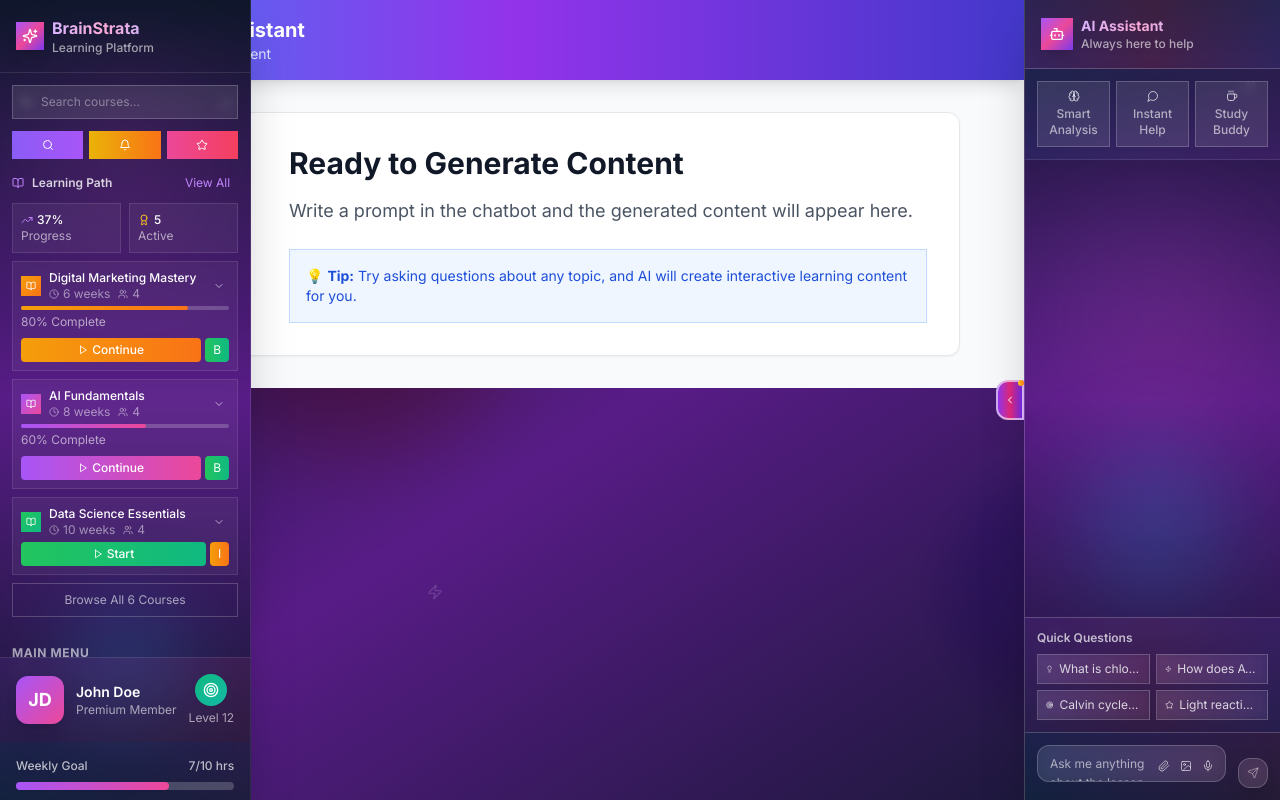
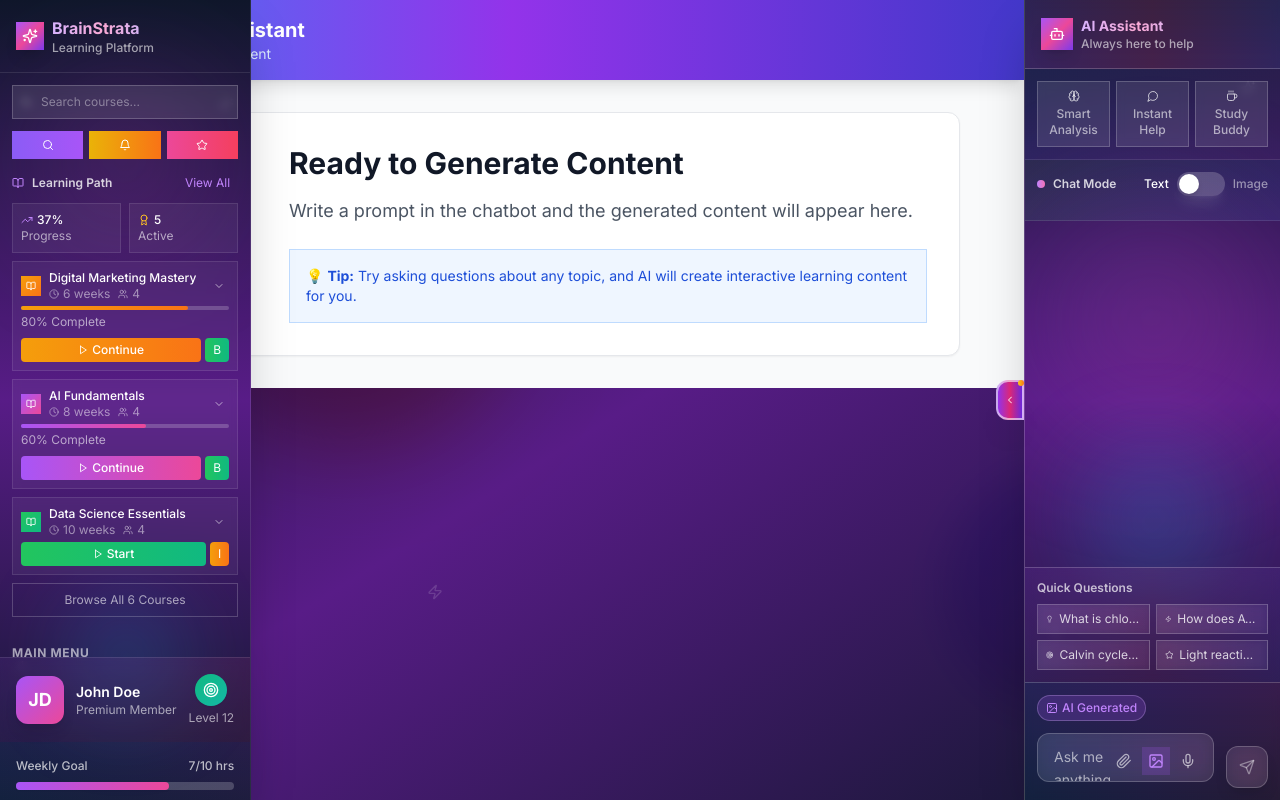
Before and after one commit to skar07/Brainstrata, a Next.js app in the folder client/: page / in a window 1280 px wide. Built offline with nearby package versions, Linux system fonts and the light colour scheme.

Commit message:
feat: add image analysis and context handling in chatbot interactions

```diff
--- /dev/null
+++ b/client/app/api/analyze-image/route.ts
@@ -0,0 +1,65 @@
+import { NextRequest, NextResponse } from 'next/server';
+import { OpenAI } from 'openai';
+
+const client = new OpenAI({
+  apiKey: process.env.OPENAI_API_KEY,
+});
+
+export async function POST(req: NextRequest) {
+  try {
+    const formData = await req.formData();
+    const imageFile = formData.get('image') as File;
+
+    if (!imageFile) {
+      return NextResponse.json({ error: 'No image provided' }, { status: 400 });
+    }
+
+    // Convert file to base64
+    const bytes = await imageFile.arrayBuffer();
+    const buffer = Buffer.from(bytes);
+    const base64Image = buffer.toString('base64');
+    const mimeType = imageFile.type;
+
+    // Analyze image using OpenAI Vision
+    const response = await client.chat.completions.create({
+      model: "gpt-4o",
+      messages: [
+        {
+          role: "system",
+          content: "You are an expert image analyzer. Analyze the uploaded image and provide a detailed description of what you see. Focus on identifying objects, text, diagrams, charts, or any visual elements that could be relevant for educational purposes. Be thorough but concise."
+        },
+        {
+          role: "user",
+          content: [
+            {
+              type: "text",
+              text: "Please analyze this image and provide a detailed description of what you see. Include any text, diagrams, charts, or visual elements that could be relevant for answering questions about this image."
+            },
+            {
+              type: "image_url",
+              image_url: {
+                url: `data:${mimeType};base64,${base64Image}`
+              }
+            }
+          ]
+        }
+      ],
+      max_tokens: 500,
+      temperature: 0.3,
+    });
+
+    const analysis = response.choices[0]?.message?.content || 'Unable to analyze image';
+
+    return NextResponse.json({
+      analysis,
+      success: true
+    });
+
+  } catch (error) {
+    console.error('Error analyzing image:', error);
+    return NextResponse.json(
+      { error: 'Failed to analyze image' },
+      { status: 500 }
+    );
+  }
+}
--- a/client/app/api/generate/route.ts
+++ b/client/app/api/generate/route.ts
@@ -30,8 +30,21 @@ const client = new OpenAI({
 
 // console.log(response);
 
-async function generateOpenAIPrompt(prompt: string, context?: string, isChained: boolean = false): Promise<string> {
+async function generateOpenAIPrompt(prompt: string, context?: string, isChained: boolean = false, imageContext?: string): Promise<string> {
   const messages = [];
+
+  // Check if prompt contains image context
+  const hasImageContext = prompt.includes('[Image Context:') && prompt.includes(']');
+  let cleanPrompt = prompt;
+  let extractedImageContext = '';
+
+  if (hasImageContext) {
+    const match = prompt.match(/\[Image Context: (.*?)\]/);
+    if (match) {
+      extractedImageContext = match[1];
+      cleanPrompt = prompt.replace(/\[Image Context: .*?\]/, '').trim();
+    }
+  }
 
   if (isChained && context) {
     messages.push({
@@ -70,7 +83,15 @@ Create content that is clear, educational, and easy for students to understand.
     });
   }
 
-  messages.push({ role: 'user' as const, content: prompt });
+  // Add image context if available
+  if (extractedImageContext) {
+    messages.push({
+      role: 'user' as const,
+      content: `Image Analysis: ${extractedImageContext}\n\nUser Question: ${cleanPrompt}`
+    });
+  } else {
+    messages.push({ role: 'user' as const, content: cleanPrompt });
+  }
 
   const response = await client.chat.completions.create({
     model: 'gpt-4o-mini',
@@ -91,10 +112,10 @@ async function generateImage(prompt: string, context?: string, isChained: boolea
 
     if (isChained && context) {
       // For chained conversations, create a more contextual image prompt
-      imagePrompt = `Create a visual representation of: ${prompt}. Context: ${context}. Style: Educational, clear, colorful, suitable for learning materials. Important: Create a wide landscape image that fits properly in a 16:9 aspect ratio (1920x1080 equivalent) without any content being cut off. Ensure all elements are fully visible within the frame.`;
+      imagePrompt = `Create a visual representation and details explanation of: ${prompt}. Context: ${context}. Style: Educational, clear, colorful, suitable for learning materials. Important: Create a wide landscape image that fits properly in a 16:9 aspect ratio (1920x1080 equivalent) without any content being cut off. Ensure all elements are fully visible within the frame.`;
     } else {
       // For new conversations, enhance the prompt for better image generation
-      imagePrompt = `Create a visual representation of: ${prompt}. Style: Educational, clear, colorful, suitable for learning materials, scientific illustration. Important: Create a wide landscape image that fits properly in a 16:9 aspect ratio (1920x1080 equivalent) without any content being cut off. Ensure all elements are fully visible within the frame.`;
+      imagePrompt = `Create a visual representation and details explanation of: ${prompt}. Style: Educational, clear, colorful, suitable for learning materials, scientific illustration. Important: Create a wide landscape image that fits properly in a 16:9 aspect ratio (1920x1080 equivalent) without any content being cut off. Ensure all elements are fully visible within the frame.`;
     }
 
     console.log('Generating image with prompt:', imagePrompt);
--- a/client/components/Chatbot.tsx
+++ b/client/components/Chatbot.tsx
@@ -2,7 +2,7 @@
 
 import { useState, useEffect, useRef } from 'react';
 import MessageInput from './MessageInput';
-import { Bot, User, ChevronLeft, Copy, ThumbsUp, ThumbsDown, Sparkles, MessageCircle, Zap, Star, Brain, Lightbulb, Target, Coffee } from 'lucide-react';
+import { Bot, User, ChevronLeft, Copy, ThumbsUp, ThumbsDown, Sparkles, MessageCircle, Zap, Star, Brain, Lightbulb, Target, Coffee, Image, Upload } from 'lucide-react';
 import type { GeneratedSection } from '../types/api';
 import { PromptChain } from './promptchaining';
 
@@ -72,6 +72,9 @@ export default function Chatbot({
 
   const [isTyping, setIsTyping] = useState(false);
   const [internalIsCollapsed, setInternalIsCollapsed] = useState(false);
+  const [isImageMode, setIsImageMode] = useState(false);
+  const [uploadedImage, setUploadedImage] = useState<string | null>(null);
+  const [imageAnalysis, setImageAnalysis] = useState<string | null>(null);
   const promptChainRef = useRef<PromptChain | null>(null);
 
   const isCollapsed = externalIsCollapsed ?? internalIsCollapsed;
@@ -90,6 +93,12 @@ export default function Chatbot({
       // First call - just the user message
       const isChainedMessage = promptChainRef.current ? promptChainRef.current.getCurrentDepth() > 0 : false;
 
+      // Add image context to the message if in image mode
+      let messageContent = content;
+      if (isImageMode && imageAnalysis) {
+        messageContent = `[Image Context: ${imageAnalysis}] ${content}`;
+      }
+
       const userMessage: Message = {
         id: Date.now().toString(),
         content,
@@ -104,7 +113,7 @@ export default function Chatbot({
 
       // Add to prompt chain (without response for now)
       if (promptChainRef.current) {
-        promptChainRef.current.addPrompt(content);
+        promptChainRef.current.addPrompt(messageContent);
         onChainUpdate?.(promptChainRef.current);
       }
     } else {
@@ -135,20 +144,57 @@ export default function Chatbot({
     }
   };
 
-  const generateResponse = (input: string): string => {
-    const responses = [
-      "Great question! Let me explain that concept in detail. Photosynthesis is a fascinating process that involves multiple stages working together to convert light energy into chemical energy.",
-      "That's an excellent observation! The process you're asking about is fundamental to understanding how plants create energy. Here's what happens...",
-      "I'm glad you asked! This is one of the most important concepts in biology. Let me break it down for you step by step.",
-      "Interesting question! The answer involves understanding the molecular mechanisms that make life possible. Here's a comprehensive explanation...",
-      "Perfect timing for this question! What you're asking about connects to several other important biological processes. Let me explain...",
-    ];
-    return responses[Math.floor(Math.random() * responses.length)];
-  };
+
 
   const handleChainUpdate = (chain: PromptChain) => {
     promptChainRef.current = chain;
     onChainUpdate?.(chain);
+  };
+
+  const handleImageUpload = async (file: File) => {
+    try {
+      // Convert file to base64
+      const reader = new FileReader();
+      reader.onload = async (e) => {
+        const base64Image = e.target?.result as string;
+        setUploadedImage(base64Image);
+
+        // Send image for analysis
+        const formData = new FormData();
+        formData.append('image', file);
+
+        const response = await fetch('/api/analyze-image', {
+          method: 'POST',
+          body: formData,
+        });
+
+        if (response.ok) {
+          const result = await response.json();
+          setImageAnalysis(result.analysis);
+
+          // Add a system message about image analysis
+          const analysisMessage: Message = {
+            id: Date.now().toString(),
+            content: `📷 Image uploaded and analyzed. You can now ask questions about this image.`,
+            isBot: true,
+            timestamp: new Date(),
+          };
+          setMessages(prev => [...prev, analysisMessage]);
+        } else {
+          throw new Error('Failed to analyze image');
+        }
+      };
+      reader.readAsDataURL(file);
+    } catch (error) {
+      console.error('Error uploading image:', error);
+      const errorMessage: Message = {
+        id: Date.now().toString(),
+        content: `❌ Error uploading image. Please try again.`,
+        isBot: true,
+        timestamp: new Date(),
+      };
+      setMessages(prev => [...prev, errorMessage]);
+    }
   };
 
   const resetChain = () => {
@@ -252,6 +298,102 @@ export default function Chatbot({
               </div>
             ))}
           </div>
+        </div>
+      )}
+
+      {/* Mode Toggle - Fixed */}
+      {!isCollapsed && (
+        <div className="flex-shrink-0 p-3 border-b border-white/10 bg-gradient-to-r from-green-500/10 to-blue-500/10 relative z-10">
+          <div className="flex items-center justify-between mb-3">
+            <div className="flex items-center gap-2">
+              <div className="w-2 h-2 bg-gradient-to-r from-purple-400 to-pink-400 rounded-full animate-pulse"></div>
+              <p className="text-xs text-white/80 font-semibold">Chat Mode</p>
+            </div>
+            <div className="flex items-center gap-2">
+              <span className={`text-xs font-medium transition-colors duration-300 ${
+                !isImageMode ? 'text-white' : 'text-white/50'
+              }`}>Text</span>
+              <button
+                onClick={() => setIsImageMode(!isImageMode)}
+                className={`relative w-12 h-6 rounded-full transition-all duration-300 shadow-lg ${
+                  isImageMode
+                    ? 'bg-gradient-to-r from-purple-500 to-pink-500 shadow-purple-500/30'
+                    : 'bg-white/20 shadow-white/10'
+                }`}
+                title={isImageMode ? "Switch to text mode" : "Switch to image mode"}
+              >
+                <div className={`absolute top-0.5 w-5 h-5 bg-white rounded-full transition-all duration-300 shadow-md ${
+                  isImageMode ? 'right-0.5' : 'left-0.5'
+                }`} />
+              </button>
+              <span className={`text-xs font-medium transition-colors duration-300 ${
+                isImageMode ? 'text-white' : 'text-white/50'
+              }`}>Image</span>
+            </div>
+          </div>
+
+          {/* Image Upload Area */}
+          {isImageMode && (
+            <div className="space-y-3">
+              {!uploadedImage ? (
+                <div className="relative group">
+                  <input
+                    type="file"
+                    accept="image/*"
+                    onChange={(e) => {
+                      const file = e.target.files?.[0];
+                      if (file) handleImageUpload(file);
+                    }}
+                    className="absolute inset-0 w-full h-full opacity-0 cursor-pointer"
+                    id="image-upload"
+                  />
+                  <label
+                    htmlFor="image-upload"
+                    className="flex flex-col items-center justify-center gap-2 p-4 bg-gradient-to-r from-purple-500/10 to-pink-500/10 border-2 border-dashed border-purple-300/30 rounded-xl cursor-pointer hover:from-purple-500/20 hover:to-pink-500/20 hover:border-purple-300/50 transition-all duration-300 group-hover:scale-[1.02]"
+                  >
+                    <div className="w-8 h-8 bg-gradient-to-r from-purple-500/20 to-pink-500/20 rounded-lg flex items-center justify-center">
+                      <Upload className="w-4 h-4 text-purple-300" />
+                    </div>
+                    <div className="text-center">
+                      <p className="text-xs text-purple-300 font-medium">Upload Image</p>
+                      <p className="text-xs text-white/40">Click or drag to upload</p>
+                    </div>
+                  </label>
+                </div>
+              ) : (
+                <div className="space-y-3">
+                  <div className="relative group">
+                    <img
+                      src={uploadedImage}
+                      alt="Uploaded"
+                      className="w-full h-24 object-cover rounded-xl border border-white/20 group-hover:border-purple-300/50 transition-all duration-300"
+                    />
+                    <button
+                      onClick={() => {
+                        setUploadedImage(null);
+                        setImageAnalysis(null);
+                      }}
+                      className="absolute top-2 right-2 w-6 h-6 bg-red-500/90 text-white rounded-full flex items-center justify-center text-sm hover:bg-red-500 hover:scale-110 transition-all duration-200 shadow-lg"
+                      title="Remove image"
+                    >
+                      ×
+                    </button>
+                    <div className="absolute inset-0 bg-gradient-to-t from-black/20 to-transparent rounded-xl opacity-0 group-hover:opacity-100 transition-opacity duration-300"></div>
+                  </div>
+
+                  {imageAnalysis && (
+                    <div className="p-3 bg-gradient-to-r from-green-500/10 to-blue-500/10 rounded-xl border border-green-300/20">
+                      <div className="flex items-center gap-2 mb-2">
+                        <div className="w-2 h-2 bg-green-400 rounded-full animate-pulse"></div>
+                        <p className="text-xs text-green-300 font-semibold">Image Analyzed</p>
+                      </div>
+                      <p className="text-xs text-white/70 leading-relaxed line-clamp-3">{imageAnalysis}</p>
+                    </div>
+                  )}
+                </div>
+              )}
+            </div>
+          )}
         </div>
       )}
 
@@ -370,6 +512,8 @@ export default function Chatbot({
               onNewGeneratedContent={onNewGeneratedContent}
               onGeneratingStateChange={onGeneratingStateChange}
               onChainUpdate={handleChainUpdate}
+              isImageMode={isImageMode}
+              imageAnalysis={imageAnalysis}
             />
           </div>
         </>
--- a/client/components/MessageInput.tsx
+++ b/client/components/MessageInput.tsx
@@ -10,18 +10,22 @@ interface MessageInputProps {
   onNewGeneratedContent?: (sections: GeneratedSection[]) => void;
   onGeneratingStateChange?: (generating: boolean) => void;
   onChainUpdate?: (chain: PromptChain) => void;
+  isImageMode?: boolean;
+  imageAnalysis?: string | null;
 }
 
 export default function MessageInput({
   onSendMessage,
   onNewGeneratedContent,
   onGeneratingStateChange,
-  onChainUpdate
+  onChainUpdate,
+  isImageMode = false,
+  imageAnalysis = null
 }: MessageInputProps) {
   const [message, setMessage] = useState('');
   const [isRecording, setIsRecording] = useState(false);
   const [loading, setLoading] = useState(false);
-  const [generateImage, setGenerateImage] = useState(false);
+  const [generateImage, setGenerateImage] = useState(true);
   const promptChainRef = useRef<PromptChain | null>(null);
 
   // Initialize prompt chain
@@ -78,11 +82,17 @@ export default function MessageInput({
       const context = buildContextFromChain();
       const isChained = promptChainRef.current ? promptChainRef.current.getCurrentDepth() > 0 : false;
 
+      // Prepare the prompt with image context if in image mode
+      let finalPrompt = userPrompt;
+      if (isImageMode && imageAnalysis) {
+        finalPrompt = `[Image Context: ${imageAnalysis}] ${userPrompt}`;
+      }
+
       // Use streaming mode for better UX
       const res = await fetch('/api/generate', {
         method: 'POST',
         body: JSON.stringify({
-          prompt: userPrompt,
+          prompt: finalPrompt,
           context: context,
           isChained: isChained,
           generateImage: generateImage,
@@ -204,7 +214,6 @@ export default function MessageInput({
     } finally {
       setLoading(false);
       onGeneratingStateChange?.(false);
-      setGenerateImage(false); // Reset image generation flag
     }
   };
 
@@ -224,7 +233,52 @@ export default function MessageInput({
   const chainDepth = promptChainRef.current ? promptChainRef.current.getCurrentDepth() : 0;
 
   return (
-    <form onSubmit={handleSubmit} className="relative">
+    <div className="space-y-3">
+      {/* Status Indicators - Fixed Position */}
+      <div className="flex items-center justify-between">
+        <div className="flex items-center gap-2">
+          {isImageMode && imageAnalysis && (
+            <div className="flex items-center gap-1 px-2 py-1 bg-green-500/20 rounded-full border border-green-300/30">
+              <Image className="w-3 h-3 text-green-400" />
+              <span className="text-xs text-green-400 font-medium">Image Mode</span>
+            </div>
+          )}
+          {generateImage && (
+            <div className="flex items-center gap-1 px-2 py-1 bg-purple-500/20 rounded-full border border-purple-300/30">
+              <Image className="w-3 h-3 text-purple-400" />
+              <span className="text-xs text-purple-400 font-medium">AI Generated</span>
+            </div>
+          )}
+        </div>
+
+        {/* Character Counter */}
+        {message.length > 0 && (
+          <span className={`text-xs ${
+            message.length > 500 ? 'text-red-400' : 'text-white/60'
+          }`}>
+            {message.length}/1000
+          </span>
+        )}
+      </div>
+
+      {/* Loading Status */}
+      {(isRecording || loading) && (
+        <div className="flex items-center justify-center">
+          <div className="glass backdrop-blur-sm rounded-full px-4 py-2 border border-white/20">
+            <div className="flex items-center gap-2">
+              <div className="w-2 h-2 bg-purple-400 rounded-full animate-pulse"></div>
+              <span className="text-white/80 text-xs font-medium">
+                {isRecording ? 'Recording...' :
+                 isImageMode && imageAnalysis ? 'Analyzing image and generating response...' :
+                 generateImage ? 'Generating text and image...' : 'Generating...'}
+              </span>
+            </div>
+          </div>
+        </div>
+      )}
+
+      {/* Input Form */}
+      <form onSubmit={handleSubmit}>
         <div className="flex items-end gap-3">
           {/* Input Container */}
           <div className="flex-1 relative">
@@ -233,48 +287,44 @@ export default function MessageInput({
               onChange={(e) => setMessage(e.target.value)}
               onKeyPress={handleKeyPress}
               placeholder={
-              chainDepth > 0
+                isImageMode && imageAnalysis
+                  ? "Ask me anything about the uploaded image..."
+                  : chainDepth > 0
                     ? "Continue the conversation with context..."
                     : "Ask me anything about the lesson..."
               }
               rows={1}
-            className="w-full px-3 py-2 pr-16 glass backdrop-blur-sm border border-white/20 rounded-xl focus:outline-none focus:ring-1 focus:ring-purple-500/50 focus:border-purple-500/50 transition-all duration-300 text-white placeholder-white/60 resize-none text-xs leading-relaxed"
-            style={{ minHeight: '32px', maxHeight: '80px' }}
+              className="w-full px-4 py-3 pr-20 glass backdrop-blur-sm border border-white/20 rounded-xl focus:outline-none focus:ring-2 focus:ring-purple-500/50 focus:border-purple-500/50 transition-all duration-300 text-white placeholder-white/60 resize-none text-sm leading-relaxed"
+              style={{ minHeight: '44px', maxHeight: '120px' }}
               disabled={loading}
             />
 
             {/* Input Actions */}
-          <div className="absolute right-2 top-1/2 transform -translate-y-1/2 flex items-center gap-0.5">
+            <div className="absolute right-3 top-1/2 transform -translate-y-1/2 flex items-center gap-1">
               <button
                 type="button"
-              className="p-1 text-white/60 hover:text-white hover:bg-white/10 rounded transition-all duration-200"
+                className="p-1.5 text-white/60 hover:text-white hover:bg-white/10 rounded-lg transition-all duration-200"
                 title="Attach file"
               >
-              <Paperclip className="w-3 h-3" />
+                <Paperclip className="w-4 h-4" />
               </button>
-            <button
-              type="button"
-              onClick={() => setGenerateImage(!generateImage)}
-              className={`p-1 rounded transition-all duration-200 ${
-                generateImage
-                  ? 'text-purple-400 bg-purple-500/20'
-                  : 'text-white/60 hover:text-white hover:bg-white/10'
-              }`}
-              title={generateImage ? "Disable image generation" : "Generate image with response"}
+              <div
+                className="p-1.5 rounded-lg transition-all duration-200 text-purple-400 bg-purple-500/20"
+                title="Image generation enabled"
               >
-              <Image className="w-3 h-3" />
-            </button>
+                <Image className="w-4 h-4" />
+              </div>
               <button
                 type="button"
                 onClick={toggleRecording}
-              className={`p-1 rounded transition-all duration-200 ${
+                className={`p-1.5 rounded-lg transition-all duration-200 ${
                   isRecording
                     ? 'text-red-400 bg-red-500/20 animate-pulse'
                     : 'text-white/60 hover:text-white hover:bg-white/10'
                 }`}
                 title={isRecording ? "Stop recording" : "Voice message"}
               >
-              <Mic className="w-3 h-3" />
+                <Mic className="w-4 h-4" />
               </button>
             </div>
           </div>
@@ -283,47 +333,17 @@ export default function MessageInput({
           <button
             type="submit"
             disabled={!message.trim() || loading}
-          className={`p-2 rounded-xl transition-all duration-300 shadow-lg ${
+            className={`p-3 rounded-xl transition-all duration-300 shadow-lg ${
               message.trim() && !loading
                 ? 'bg-gradient-to-r from-purple-500 to-pink-500 text-white hover:from-purple-600 hover:to-pink-600 hover:scale-105 hover:shadow-xl'
                 : 'glass backdrop-blur-sm border border-white/20 text-white/40 cursor-not-allowed'
             }`}
             title="Send message"
           >
-          <Send className="w-3 h-3" />
+            <Send className="w-4 h-4" />
           </button>
         </div>
-
-      {/* Recording and Generation Indicators */}
-      {(isRecording || loading) && (
-        <div className="absolute -top-8 left-0 right-0 flex items-center justify-center">
-          <div className="glass backdrop-blur-sm rounded-full px-3 py-1 border border-white/20">
-            <div className="flex items-center gap-1.5">
-              <div className="w-1.5 h-1.5 bg-red-400 rounded-full animate-pulse"></div>
-              <span className="text-white/80 text-xs">
-                {isRecording ? 'Recording...' : generateImage ? 'Generating text and image...' : 'Generating...'}
-              </span>
+      </form>
     </div>
-          </div>
-        </div>
-      )}
-
-      {/* Character Counter and Image Generation Status */}
-      <div className="absolute -top-5 right-0 flex items-center gap-2">
-        {generateImage && (
-          <div className="flex items-center gap-1 px-2 py-1 bg-purple-500/20 rounded-full border border-purple-300/30">
-            <Image className="w-2.5 h-2.5 text-purple-400" />
-            <span className="text-xs text-purple-400 font-medium">Image</span>
-          </div>
-        )}
-        {message.length > 0 && (
-          <span className={`text-xs ${
-            message.length > 500 ? 'text-red-400' : 'text-white/60'
-          }`}>
-            {message.length}/1000
-          </span>
-        )}
-      </div>
-    </form>
   );
 }
```
Also changed, not shown: client/types/api.d.ts (+11 -0 lines). Lines whose indentation alone changed are shown as unchanged.
